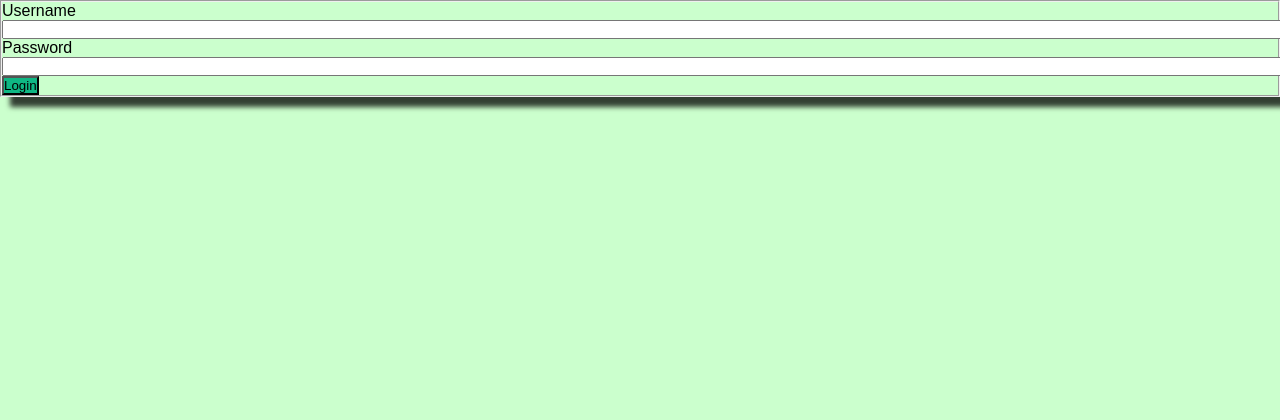
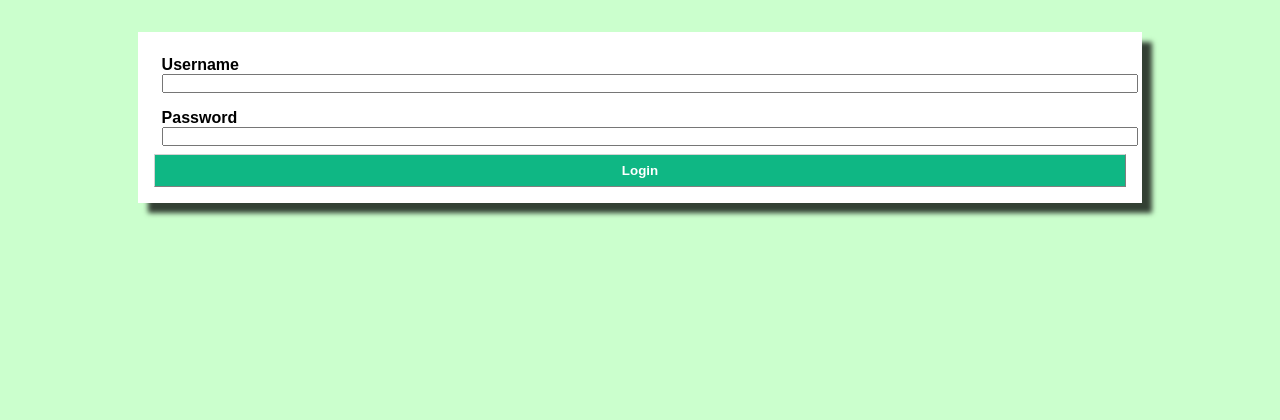
Before and after one commit to 28-png/codeup-web-exercises, a PHP site: page /login-form.html in a window 1280 px wide. Shown: the top 420 px of the page. Before the commit the page ends 111 px from the top, so only its background shows below. Run offline with PHP 8.4, Linux system fonts and the light colour scheme.

Commit message:
started login exercise and added box model file and updated welcome file

```diff
--- a/css/login.css
+++ b/css/login.css
@@ -11,47 +11,48 @@ body, html {
 }
 
 form {
-    /* This form should be separated from other elements by 1em */
-    /* There must be 1em between the content and the border of this element */
+     padding: 1em;            /* This form should be separated from other elements by 1em */
+     margin: 1em;                       /* There must be 1em between the content and the border of this element */
 }
 
 fieldset {
     -webkit-box-shadow: 10px 10px 5px 0 rgba(0,0,0,0.75);
     -moz-box-shadow: 10px 10px 5px 0 rgba(0,0,0,0.75);
     box-shadow: 10px 10px 5px 0 rgba(0,0,0,0.75);
-    /* There must be 1em between the content and the border of this element */
-    /* It should have no border */
-    /* Its background should be white */
+     padding: 1em;   /* There must be 1em between the content and the border of this element */
+     border: none;               /* It should have no border */
+     background-color: white;                   /* Its background should be white */
 }
 
 .width-80 {
-    /* The element with this class should 80% of the width and it must be centered */
-    /* Read how to center elements with margin here: http://learnlayout.com/margin-auto.html*/
+     width: 80%;           /* The element with this class should 80% of the width and it must be centered */
+      margin: 0 auto;                       /* Read how to center elements with margin here: http://learnlayout.com/margin-auto.html*/
 }
 
 .form-group {
-    /* This element must use 100% of the width */
-    /* It should have a separation of .5em from elements on top of it and below it*/
+   width: 100%;         /* This element must use 100% of the width */
+   padding: .5em;                     /* It should have a separation of .5em from elements on top of it and below it*/
 }
 
 .form-label {
-    /* The text of a label must be bold */
+    font-weight: bold;             /* The text of a label must be bold */
 }
 
 .btn-block {
-    /* This element should use 100% of the width */
+   width: 100%;                       /* This element should use 100% of the width */
 }
 
 .btn {
-    /* There must be a separation of 8px between the text and the border of this element */
-    /* The text color of this element should be white and bold */
-    /* The border of this element should be 1px, and its color should be light grey */
+  padding: 8px;                    /* There must be a separation of 8px between the text and the border of this element */
+  font-weight: bold; color: white;                              /* The text color of this element should be white and bold */
+    border-width: 1px;
+    border-color: lightgray; /* The border of this element should be 1px, and its color should be light grey */
     background-color: #0fb784;
 }
 
 .form-control {
-    /* There must be 4px on top of the text and below the text of an input with this class */
-    /* It should have a separation of .5em from elements on top of it and below it */
+                 /* There must be 4px on top of the text and below the text of an input with this class */
+                /* It should have a separation of .5em from elements on top of it and below it */
 
     /* You'll need to use the `calc` function to make the width of this element match the width of the button */
     /* See the example at: https://developer.mozilla.org/en-US/docs/Web/CSS/calc */
--- a/login-form.html
+++ b/login-form.html
@@ -10,7 +10,7 @@
     <form action="#">
         <fieldset class="width-80">
             <div class="form-group">
-                <label for="username" class="form-label">Username</label>
+               <label for="username" class="form-label">Username</label>
                 <input type="text" id="username" name="username" class="form-control">
             </div>
             <div class="form-group">
--- a/welcome.html
+++ b/welcome.html
@@ -9,7 +9,7 @@
     <body>
     <a id="top"></a>
     <center><h1>Welcome to Veridan Dynamics!</h1></center>
-    <p>At Veridan Dynamics, <strong>we</strong> solve <em>your</em> problems with <strong><em>technology.</em></strong></p>
+    <p class="space">At Veridan Dynamics, <strong>we</strong> solve <em>your</em> problems with <strong><em>technology.</em></strong></p>
     <hr>
         <h3>Core Values</h3>
         <ul>
@@ -62,7 +62,7 @@
         </tr>
     </table></center>
     <br>
-    <em>All products come with a guarantee.<sup>TM</sup></em>
+    <em class="space">All products come with a guarantee.<sup>TM</sup></em>
     <br>
     <br>
     <a href="#top">Go to top of page</a>
```
Also changed, not shown: box-model-lec.html (added, +57 -0 lines), css/style.css (+10 -4 lines), moriningWarmups.html (+8 -1 lines).
